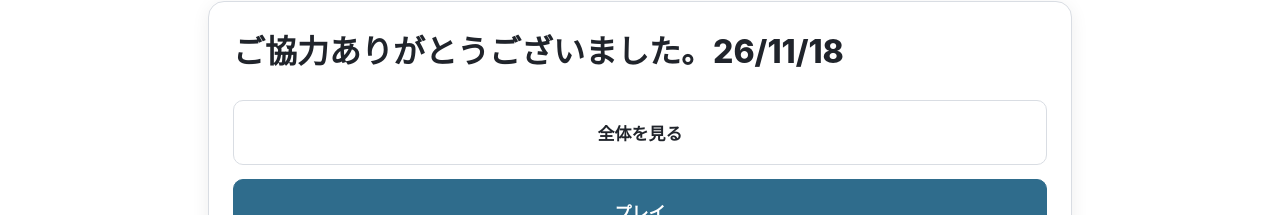
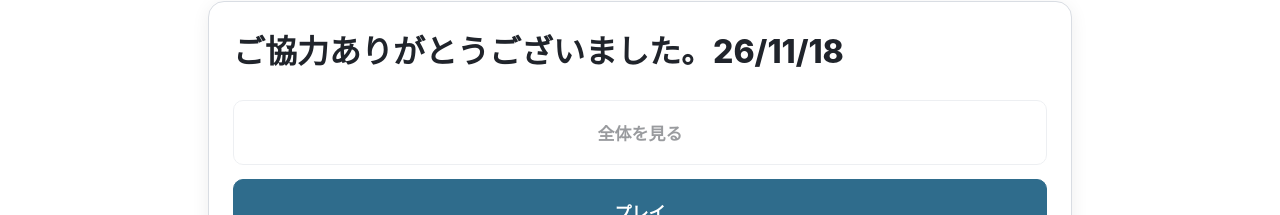
Before and after one commit to dpybm8zm7k-ai/seat-change-1117, a plain HTML site: page index.html in a window 1280 px wide. Shown: the part 91-306 px from the top of the page. Drawn offline with Linux system fonts and the light colour scheme; no server answers.

Commit message:
Update index.html

```diff
--- a/index.html
+++ b/index.html
@@ -141,7 +141,7 @@ hr{border:none;border-top:1px solid var(--border);margin:22px 0}
     <h1>ご協力ありがとうございました。26/11/18</h1>
     <p class="description"> </p>
     <div class="stack" style="margin-top:28px">
-      <button type="button" class="button menu-button" onclick="showSeats()">全体を見る</button>
+      <button type="button" class="button menu-button" onclick="showSeats()" disabled>全体を見る</button>
       <button type="button" class="button primary menu-button" onclick="showPlay()">プレイ</button>
       <button type="button" class="button menu-button" onclick="showAdminLogin()">管理者</button>
     </div>
```
